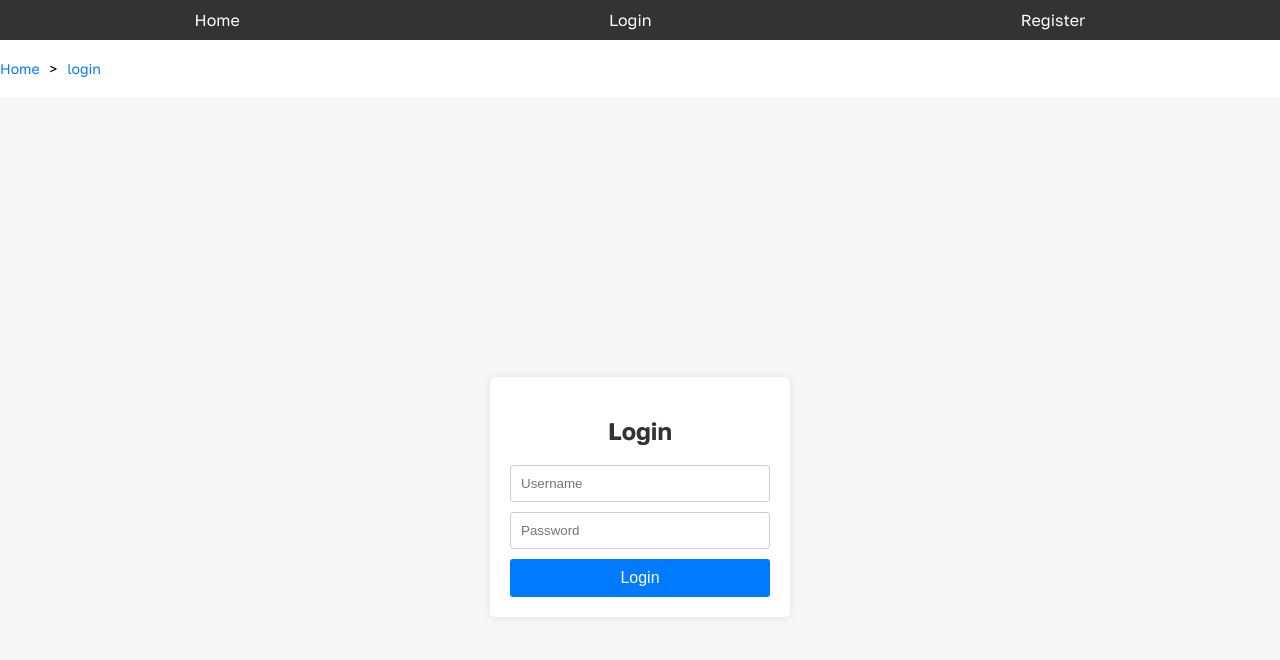
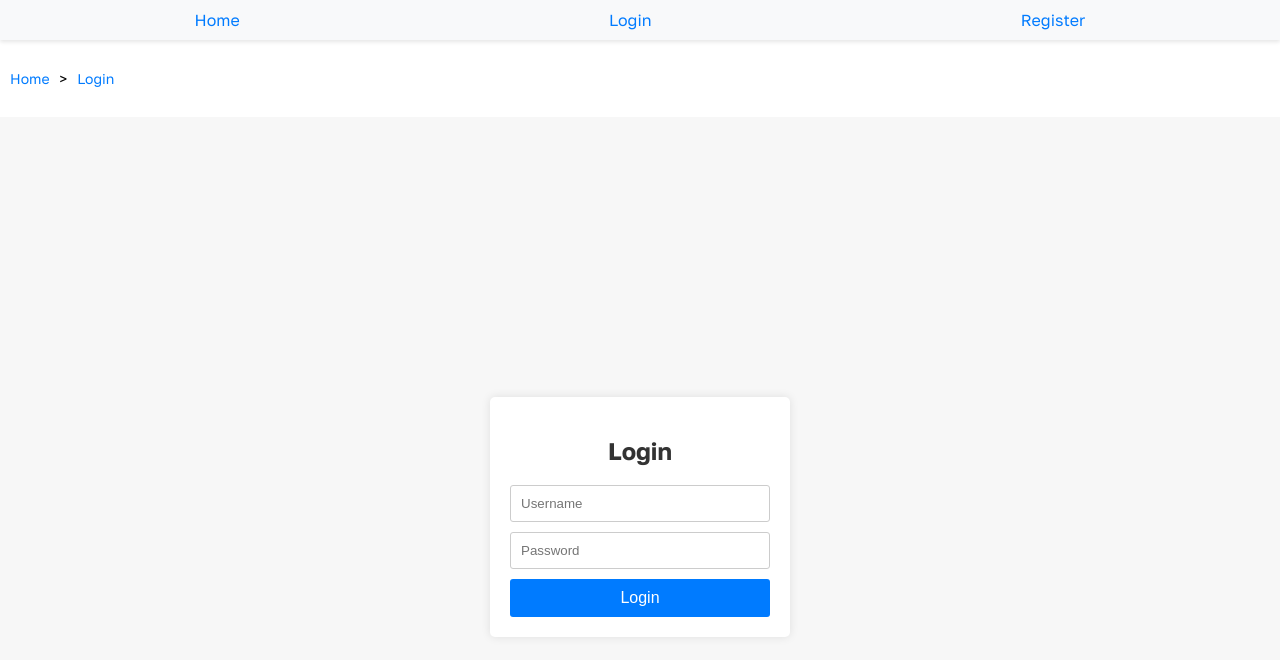
Before and after one commit to whydoifly/dnd-world, a React (Create React App) app: page /login in a window 1280 px wide. Shown: the top 660 px of the page. Built offline with nearby package versions, Linux system fonts and the light colour scheme.

Commit message:
Made sticky top navigation and fixed breadcrumbs naming

```diff
--- a/src/App.js
+++ b/src/App.js
@@ -1,5 +1,10 @@
 import React from 'react';
-import { BrowserRouter as Router, Route, Routes, Navigate } from 'react-router-dom';
+import {
+  BrowserRouter as Router,
+  Route,
+  Routes,
+  Navigate,
+} from 'react-router-dom';
 import MainPage from './pages/MainPage';
 import LoginPage from './pages/auth/LoginPage';
 import RegisterPage from './pages/auth/RegisterPage';
@@ -15,12 +20,12 @@ import './assets/styles/global.css';
 
 const ProtectedRoute = ({ element }) => {
   const { user } = useAuth();
-  return user ? element : <Navigate to="/login" />;
+  return user ? element : <Navigate to='/login' />;
 };
 
 const AdminRoute = ({ element }) => {
   const { user } = useAuth();
-  return user && user.isAdmin ? element : <Navigate to="/login" />;
+  return user && user.isAdmin ? element : <Navigate to='/login' />;
 };
 
 const App = () => (
@@ -28,14 +33,24 @@ const App = () => (
     <AuthProvider>
       <NavBar />
       <Breadcrumbs />
+
       <Routes>
-        <Route path="/" element={<MainPage />} />
-        <Route path="/login" element={<LoginPage />} />
-        <Route path="/register" element={<RegisterPage />} />
-        <Route path="/characters" element={<ProtectedRoute element={<CharacterCard />} />} />
-        <Route path="/character/:id" element={<ProtectedRoute element={<CharacterDetail />} />} />
-        <Route path="/create-character" element={<AdminRoute element={<CharacterForm />} />} />
-        <Route path="/users" element={<AdminRoute element={<UserList />} />} />
+        <Route path='/' element={<MainPage />} />
+        <Route path='/login' element={<LoginPage />} />
+        <Route path='/register' element={<RegisterPage />} />
+        <Route
+          path='/characters'
+          element={<ProtectedRoute element={<CharacterCard />} />}
+        />
+        <Route
+          path='/character/:id'
+          element={<ProtectedRoute element={<CharacterDetail />} />}
+        />
+        <Route
+          path='/create-character'
+          element={<AdminRoute element={<CharacterForm />} />}
+        />
+        <Route path='/users' element={<AdminRoute element={<UserList />} />} />
       </Routes>
     </AuthProvider>
   </Router>
--- a/src/components/breadcrumbs/Breadcrumbs.css
+++ b/src/components/breadcrumbs/Breadcrumbs.css
@@ -1,6 +1,10 @@
 .breadcrumbs {
     margin: 20px 0;
     font-size: 14px;
+    position: sticky;
+    z-index: 99;
+    padding: 10px;
+    top: 40px;
 }
 
 .breadcrumbs ul {
--- a/src/components/breadcrumbs/Breadcrumbs.jsx
+++ b/src/components/breadcrumbs/Breadcrumbs.jsx
@@ -36,6 +36,11 @@ const Breadcrumbs = () => {
     }
   }, [pathnames]);
 
+  const capitalize = (s) => {
+    if (typeof s !== 'string') return '';
+    return s.charAt(0).toUpperCase() + s.slice(1);
+  };
+
   return (
     <nav className='breadcrumbs'>
       <ul>
@@ -43,13 +48,16 @@ const Breadcrumbs = () => {
           <Link to='/'>Home</Link>
         </li>
         {pathnames.map((value, index) => {
+          const isCharacterPage = value === 'character';
           const to = `/${pathnames.slice(0, index + 1).join('/')}`;
           return (
             <li key={to}>
               {index === 1 && characterName ? (
-                <span>{characterName}</span>
+                <span>{capitalize(characterName)}</span>
               ) : (
-                <Link to={to}>{value}</Link>
+                <Link to={isCharacterPage ? '/characters' : to}>
+                  {capitalize(isCharacterPage ? 'characters' : value)}
+                </Link>
               )}
             </li>
           );
--- a/src/components/navbar/NavBar.css
+++ b/src/components/navbar/NavBar.css
@@ -1,7 +1,11 @@
 .navbar {
-    background-color: #333;
+    background-color: #f8f9fa;
     color: #fff;
     padding: 10px;
+    position: sticky;
+    top: 0;
+    z-index: 100;
+    box-shadow: 0 2px 4px rgba(0, 0, 0, 0.1);
 }
 
 .navbar-admin {
@@ -23,7 +27,7 @@
 
 .navbar ul li a,
 .navbar ul li button {
-    color: #fff;
+    color: #007bff;
     text-decoration: none;
     background: none;
     border: none;
--- a/src/pages/auth/Auth.css
+++ b/src/pages/auth/Auth.css
@@ -27,6 +27,7 @@
     margin-bottom: 10px;
     border: 1px solid #ccc;
     border-radius: 3px;
+    outline: none;
 }
 
 .auth-form button {
```
Also changed, not shown: src/assets/styles/global.css (line endings or trailing spaces).
